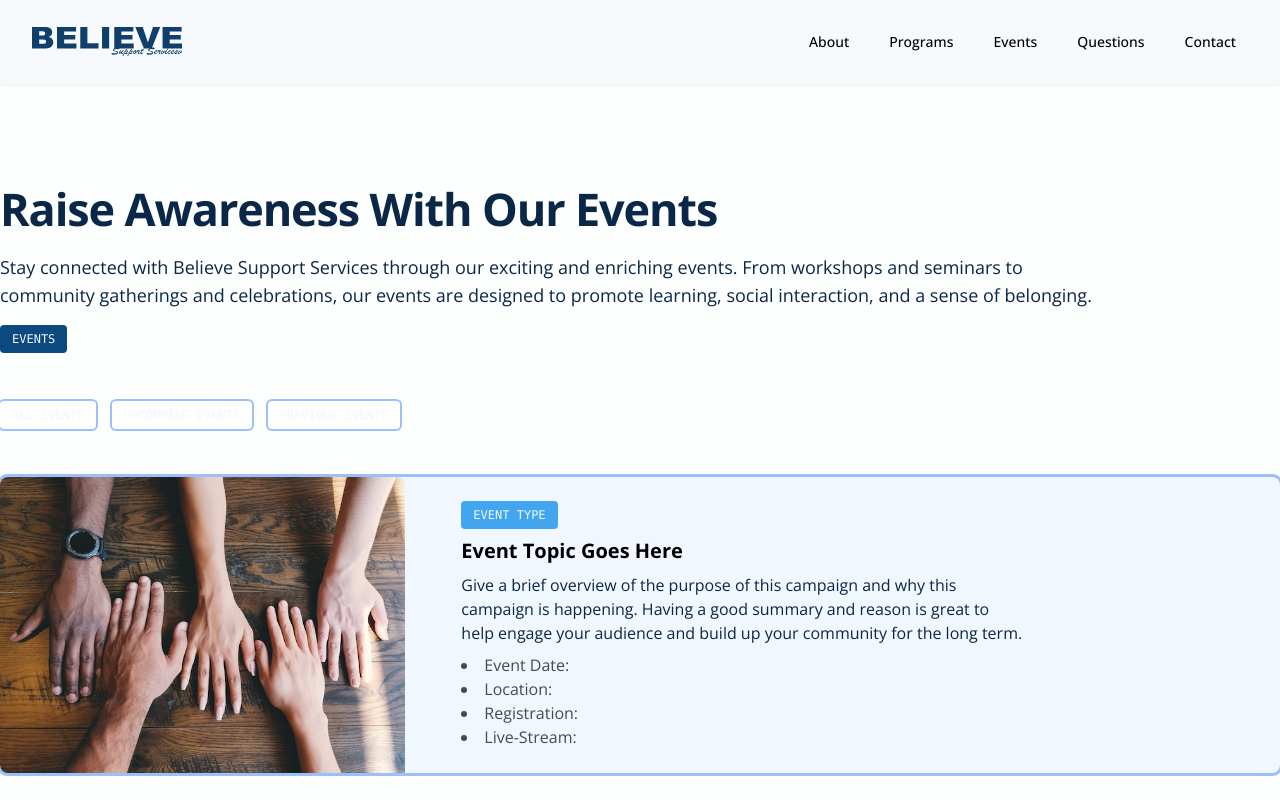
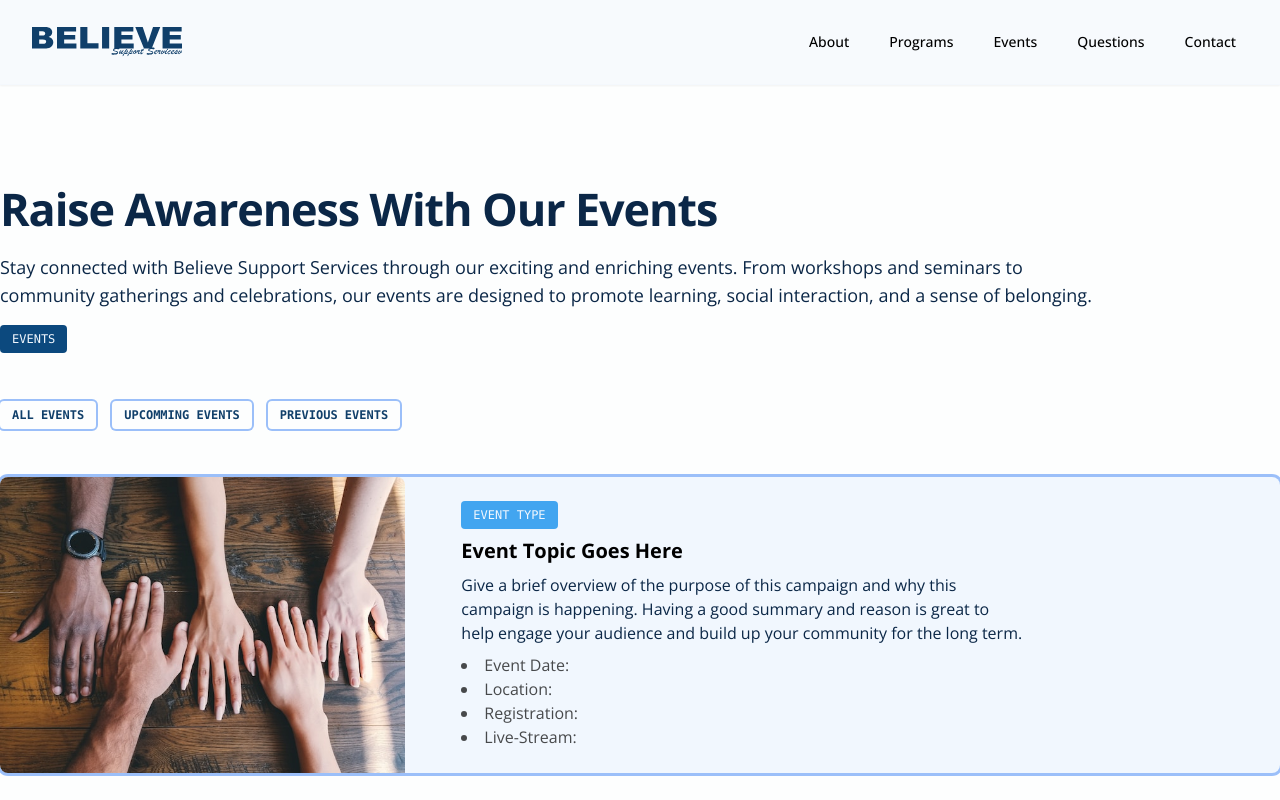
Before and after one commit to Justin-Bento/believe-support-services, a Next.js app: page /events in a window 1280 px wide. Shown: the top 800 px of the page. Built offline with nearby package versions, Linux system fonts and the light colour scheme.

Commit message:
Updated the colour shceme for light mode

```diff
--- a/src/pages/events.tsx
+++ b/src/pages/events.tsx
@@ -32,7 +32,7 @@ export default function events() {
             <li className="">
               <button
                 type="button"
-                className="rounded bg-transparent ring-2 px-3 py-1.5 text-xs font-mono uppercase text-primary-50 dark:hover:bg-primary-700"
+                className="rounded bg-transparent ring-2 px-3 py-1.5 text-xs font-mono uppercase text-primary-900 font-bold dark:text-primary-50 dark:hover:bg-primary-700"
               >
                 All Events
               </button>
@@ -40,7 +40,7 @@ export default function events() {
             <li className="">
               <button
                 type="button"
-                className="rounded bg-transparent ring-2 px-3 py-1.5 text-xs font-mono uppercase text-primary-50 dark:hover:bg-primary-700"
+                className="rounded bg-transparent ring-2 px-3 py-1.5 text-xs font-mono uppercase text-primary-900 font-bold dark:text-primary-50 dark:hover:bg-primary-700"
               >
                 Upcomming Events
               </button>
@@ -48,7 +48,7 @@ export default function events() {
             <li className="">
               <button
                 type="button"
-                className="rounded bg-transparent ring-2 px-3 py-1.5 text-xs font-mono uppercase text-primary-50 dark:hover:bg-primary-700"
+                className="rounded bg-transparent ring-2 px-3 py-1.5 text-xs font-mono uppercase text-primary-900 font-bold dark:text-primary-50 dark:hover:bg-primary-700"
               >
                 Previous Events
               </button>
```
